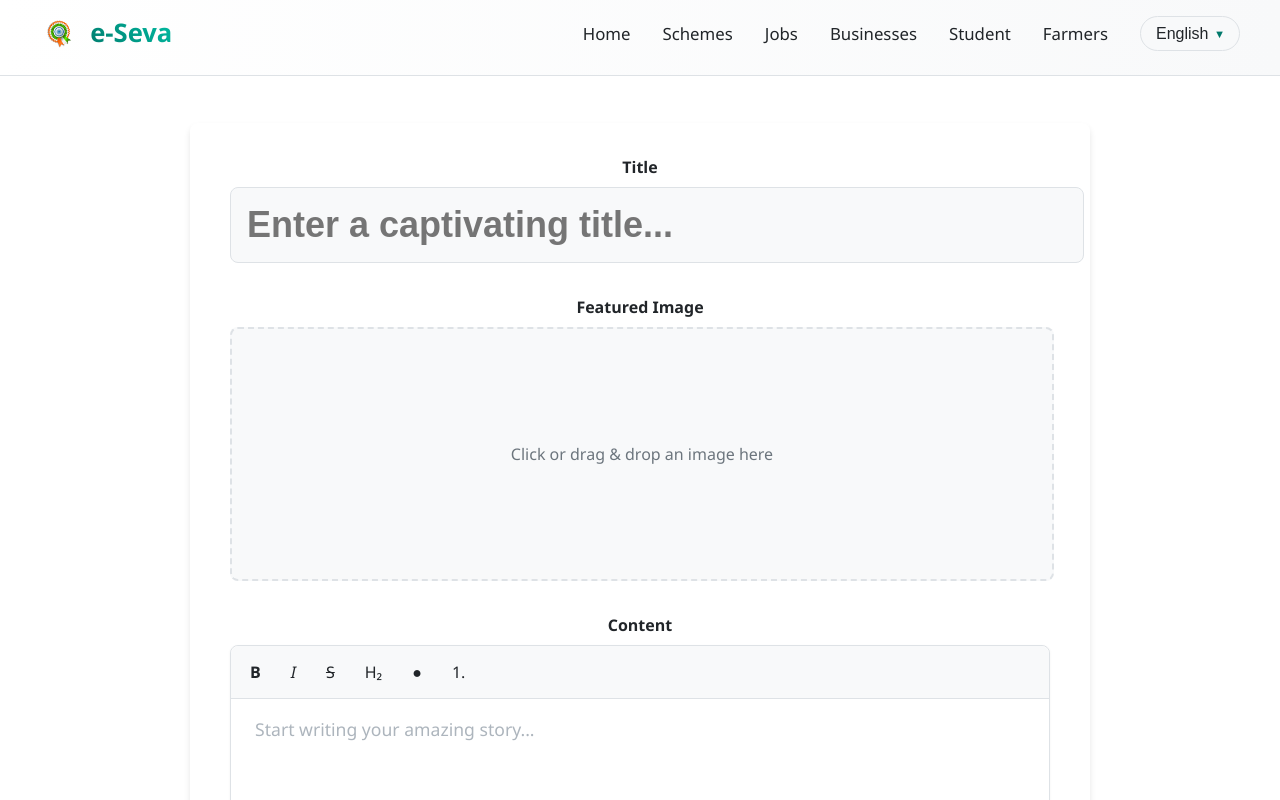
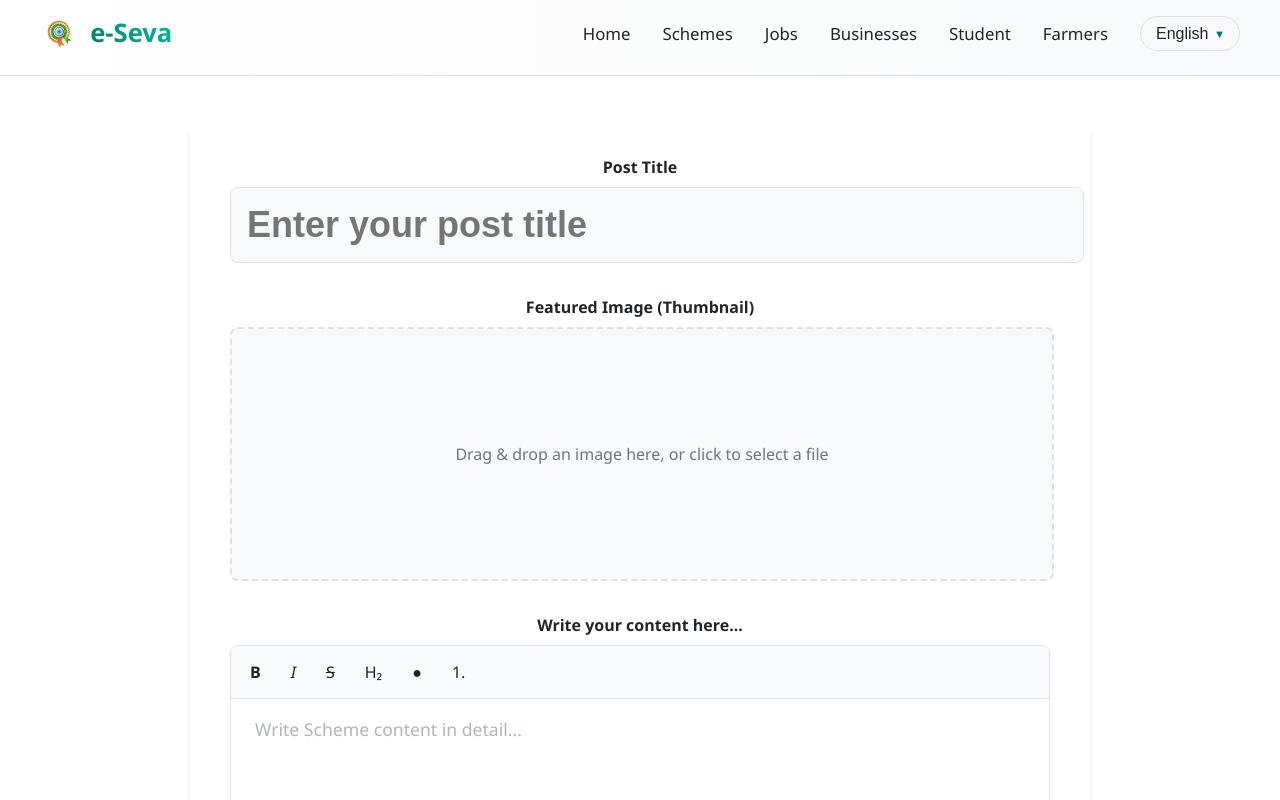
Before and after one commit to IamAdinath/jalad-e-seva-serverless, a React (Vite) app in the folder ui/: page /create-post in a window 1280 px wide. Shown: the top 800 px of the page. Built offline with nearby package versions, Linux system fonts and the light colour scheme.

Commit message:
UI: update writer with translations

```diff
--- a/ui/public/locales/en/translation.json
+++ b/ui/public/locales/en/translation.json
@@ -47,6 +47,9 @@
 
   "writerPlaceholder": "Now, start writing here…",
   "writerSummaryPlaceholder": "Start writing to see a summary...",
+  "writerTitle": "Post Title",
+  "writerTitlePlaceholder": "Enter your post title",
+  "writerContent": "Write your content here...",
   "witerSummaryTitle": "Auto-Generated Summary",
   "writerThumbnailTitle": "Featured Image (Thumbnail)",
   "writerThumbnailPlaceholder": "Drag & drop an image here, or click to select a file",
@@ -75,10 +78,14 @@
   "BloglistReadMore": "Read More",
   "BloglistNoPosts": "No blog posts found. Please check back later.",
 
+
   "BlogLastDate": "Last Date",
   "BlogLastDateDescription": "The last date to apply for this scheme or job.",
   "BlogLastDateExpired": "This scheme or job has expired.",
   "BlogLastDateExtension": "Extended Date",
+  "BlogStartDate": "Start Date",
+  "BlogStartDateDescription": "The date when this scheme or job application starts.",
+  "BlogEndDate": "End Date",
 
   "footerDescription": "Your one-stop portal for government services, schemes, and opportunities. Making access simple and transparent for every citizen.",
   "footerText": " Jalad-e-Seva. All rights reserved.",
--- a/ui/public/locales/mr/translation.json
+++ b/ui/public/locales/mr/translation.json
@@ -49,6 +49,9 @@
 
   "writerPlaceholder": "आता, येथे लिहायला सुरू करा…",
   "writerSummaryPlaceholder": "सारांश पाहण्यासाठी लिहायला सुरू करा...",
+  "writerTitle": "पोस्ट शीर्षक",
+  "writerTitlePlaceholder": "तुमचे पोस्ट शीर्षक प्रविष्ट करा",
+  "writerContent": "तुमची माहिती येथे लिहा...",
   "witerSummaryTitle": "स्वयंचलित-निर्मित सारांश",
   "writerThumbnailTitle": "वैशिष्ट्यीकृत प्रतिमा (थंबनेल)",
   "writerThumbnailPlaceholder": "प्रतिमा ड्रॅग आणि ड्रॉप करा, किंवा फाइल निवडण्यासाठी क्लिक करा",
@@ -81,6 +84,9 @@
   "BlogLastDateDescription": "या योजनेसाठी किंवा नोकरीसाठी अर्ज करण्याची अंतिम तारीख.",
   "BlogLastDateExpired": "ही योजना किंवा नोकरी कालबाह्य झाली आहे.",
   "BlogLastDateExtension": "वाढीव तारीख",
+  "BlogStartDate": "प्रारंभ तारीख",
+  "BlogStartDateDescription": "या योजनेसाठी किंवा नोकरीसाठी अर्ज सुरू होण्याची तारीख.",
+  "BlogEndDate": "समाप्ती तारीख",
 
   "footerDescription": "सरकारी सेवा, योजना आणि संधींसाठी तुमचा एक-स्टॉप पोर्टल. प्रत्येक नागरिकासाठी प्रवेश सुलभ आणि पारदर्शक बनवणे.",
   "footerText": "जलद-ई-सेवा. सर्व हक्क राखीव.",
--- a/ui/src/components/Writer.tsx
+++ b/ui/src/components/Writer.tsx
@@ -3,6 +3,7 @@ import { useEditor, EditorContent, Editor } from '@tiptap/react';
 import StarterKit from '@tiptap/starter-kit';
 import Placeholder from '@tiptap/extension-placeholder';
 import { useTranslation } from 'react-i18next';
+
 
 // Import the dedicated CSS file
 import './Writer.css';
@@ -58,26 +59,7 @@ const MenuBar = ({ editor }: { editor: Editor | null }) => {
 const Writer: React.FC = () => {
   // Using a mock t function if i18next is not set up.
   // Replace with: const { t, i18n } = useTranslation();
-  const t = (key: string) => {
-    const translations: { [key: string]: string } = {
-        writerTitle: "Title",
-        writerTitlePlaceholder: "Enter a captivating title...",
-        writerThumbnailTitle: "Featured Image",
-        writerThumbnailPlaceholder: "Click or drag & drop an image here",
-        writerContentTitle: "Content",
-        writerPlaceholder: "Start writing your amazing story...",
-        BlogStartDate: "Start Date",
-        BlogEndDate: "End Date",
-        writerCategorySelect: "Category",
-        writerCategoryGeneral: "General",
-        writerCategoryNews: "News",
-        writerCategoryUpdates: "Updates",
-        writerPublish: "Publish Post",
-    };
-    return translations[key] || key;
-  };
-  const i18n = { language: 'en' }; // Mock i18n object
-
+  const {t} =  useTranslation();
   // State for all form fields
   const [title, setTitle] = useState('');
   const [thumbnail, setThumbnail] = useState<File | null>(null);
@@ -91,7 +73,7 @@ const Writer: React.FC = () => {
     extensions: [
       StarterKit.configure(),
       Placeholder.configure({
-        placeholder: t('writerPlaceholder'),
+        placeholder: "Write Scheme content in detail...",
       }),
     ],
     content: '',
@@ -102,10 +84,10 @@ const Writer: React.FC = () => {
     if (editor) {
       editor.extensionManager.extensions.find(
         (ext) => ext.name === 'placeholder'
-      )!.options.placeholder = t('writerPlaceholder');
+      )!.options.placeholder = "Write Scheme content in detail...";
       editor.view.dispatch(editor.view.state.tr);
     }
-  }, [editor, i18n.language, t]);
+  }, [editor, t]);
 
   // Handles file selection and creates a preview URL
   const handleFileChange = useCallback((file: File | null) => {
@@ -196,7 +178,7 @@ const Writer: React.FC = () => {
         </div>
 
         <div className="form-group">
-          <label>{t('writerContentTitle')}</label>
+          <label>{t('writerContent')}</label>
           <div className="editor-container">
             <MenuBar editor={editor} />
             <EditorContent editor={editor} className="writer-content" />
```
